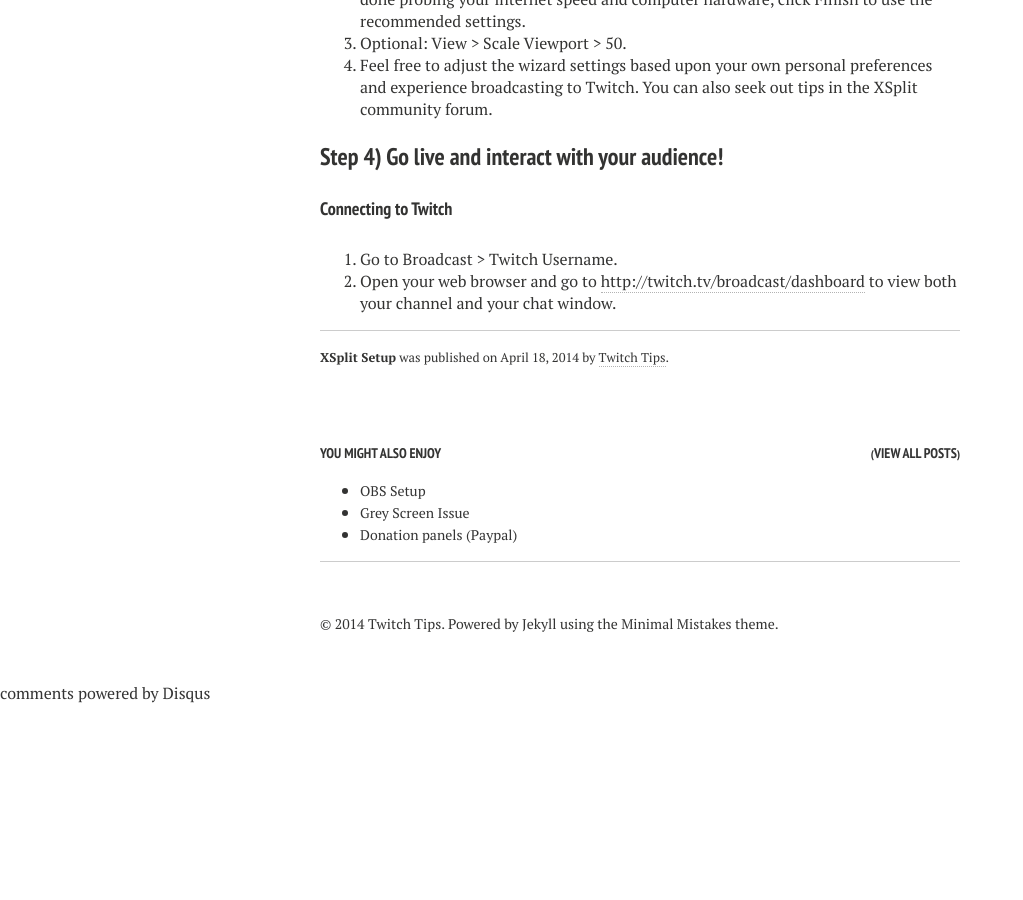
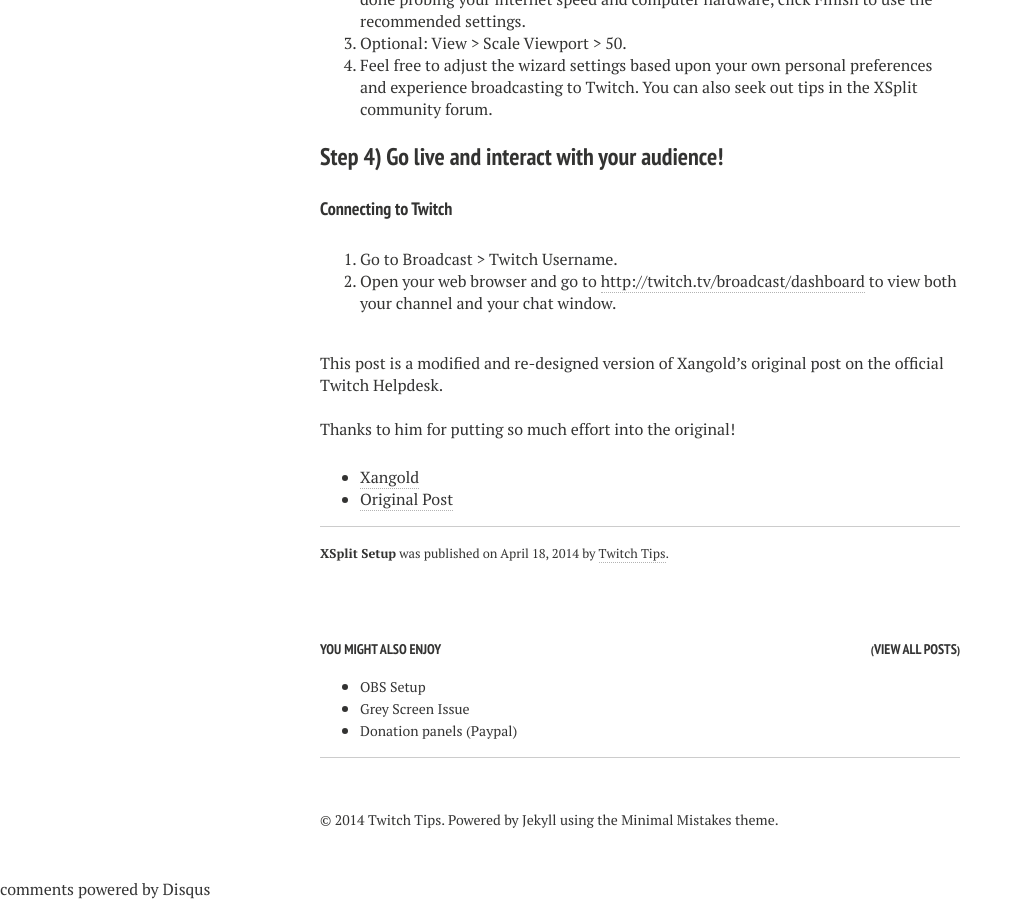
Before and after one commit to SolidPIPe/twitchtips, a Jekyll site: the page built from _posts/2014-04-18-xsplit-setup.md, in a window 1280 px wide and 900 px high, scrolled down 2511 px. Shown: the whole window, without its empty margins (0-1023 px from the left). Built offline with Jekyll 4.4.1, drawn with Linux system fonts in a browser that asks for light colours; nearby versions of some CDN libraries; comment, search, counter and statistics services are not loaded; before the commit the page ends 3215 px from its top, so only the background shows below that.

Commit message:
Add credits to xsplit post

```diff
--- a/_posts/2014-04-18-xsplit-setup.md
+++ b/_posts/2014-04-18-xsplit-setup.md
@@ -77,3 +77,9 @@
 #### Connecting to Twitch
 1. Go to Broadcast > Twitch Username.
 2. Open your web browser and go to [http://twitch.tv/broadcast/dashboard](http://twitch.tv/broadcast/dashboard) to view both your channel and your chat window.
+
+<br>This post is a modified and re-designed version of Xangold's original post on the official Twitch Helpdesk.
+<br><br>Thanks to him for putting so much effort into the original!
+
+* [Xangold](https://www.twitter.com/xangold)
+* [Original Post](http://help.twitch.tv/customer/portal/articles/733542-xsplit)
```
